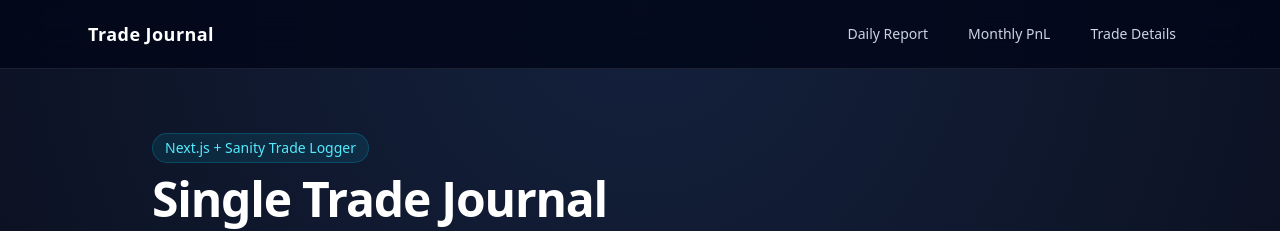
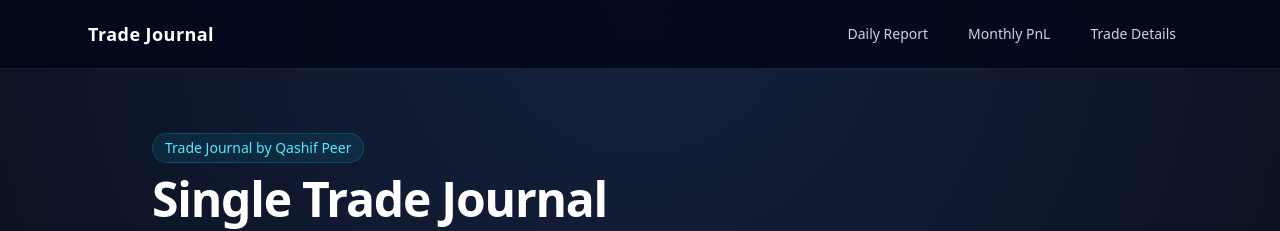
Before and after one commit to qashifpeer/trade-journal, a Next.js app: page / in a window 1280 px wide. Shown: the top 231 px of the page. Built offline with nearby package versions, Linux system fonts and the light colour scheme.

Commit message:
just trial commit

```diff
--- a/src/app/page.tsx
+++ b/src/app/page.tsx
@@ -5,7 +5,7 @@
     <main className="mx-auto flex min-h-screen max-w-5xl flex-col px-4 py-10 md:px-6 md:py-16">
       <div className="mb-8 space-y-3">
         <span className="inline-flex rounded-full border border-cyan-400/20 bg-cyan-400/10 px-3 py-1 text-sm text-cyan-300">
-          Next.js + Sanity Trade Logger
+          Trade Journal by Qashif Peer
         </span>
 
         <h1 className="text-3xl font-bold tracking-tight text-white md:text-5xl">
```
